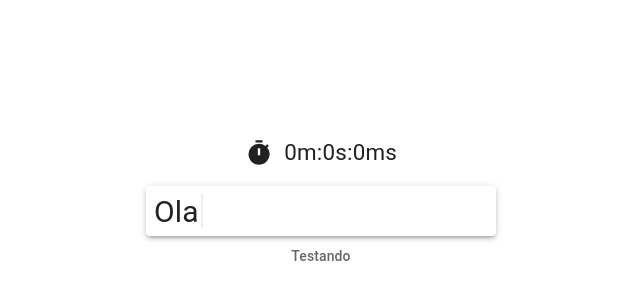
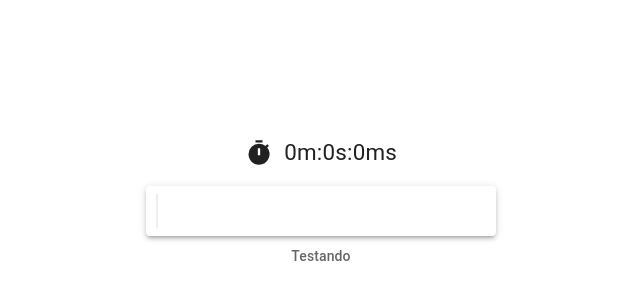
Before and after one commit to Francisco-Fetapi/typing-master-2, a React (Vite) app: page /championship in a window 1280 px wide. Shown: the part 198-498 px from the top of the page, without its empty margins (319-959 px from the left). Built offline with nearby package versions, Linux system fonts and the light colour scheme.

Commit message:
useInputText criado

```diff
--- a/src/components/InputText.tsx
+++ b/src/components/InputText.tsx
@@ -1,4 +1,6 @@
 import { Box } from "@mui/material";
+import { useState } from "react";
+import useInputText from "../hooks/useInputText";
 import { InputTextContainer, Text, BoxColumnCenter } from "../styles/General";
 
 interface Props {
@@ -6,10 +8,11 @@ interface Props {
 }
 
 export default function InputText({ text }: Props) {
+  const { myText, type } = useInputText();
   return (
     <BoxColumnCenter>
       <InputTextContainer elevation={3}>
-        <Box mr={0.3}>Ola</Box>
+        <Box mr={0.3}>{myText}</Box>
       </InputTextContainer>
       <Box mt={1.2}>
         <Text color="textSecondary" variant="subtitle2">
--- /dev/null
+++ b/src/hooks/useInputText.ts
@@ -0,0 +1,28 @@
+import { useState } from "react";
+const notAllowedKeys = [
+  "Shift",
+  "Control",
+  "CapsLock",
+  "Backspace",
+  "Escape",
+  "Meta",
+  "Alt",
+  "ContextMenu",
+  "Dead",
+  "Enter",
+];
+
+type EventType = (this: GlobalEventHandlers, ev: KeyboardEvent) => any;
+
+export default function useInputText() {
+  const [myText, setMyText] = useState("");
+  const type: EventType = (e) => {
+    if (notAllowedKeys.includes(e.key)) {
+      return;
+    }
+    setMyText((prev) => prev + e.key);
+  };
+  window.onkeyup = type;
+
+  return { myText, type };
+}
```
Also changed, not shown: src/hooks/useField.ts (deleted, +0 -47 lines).
